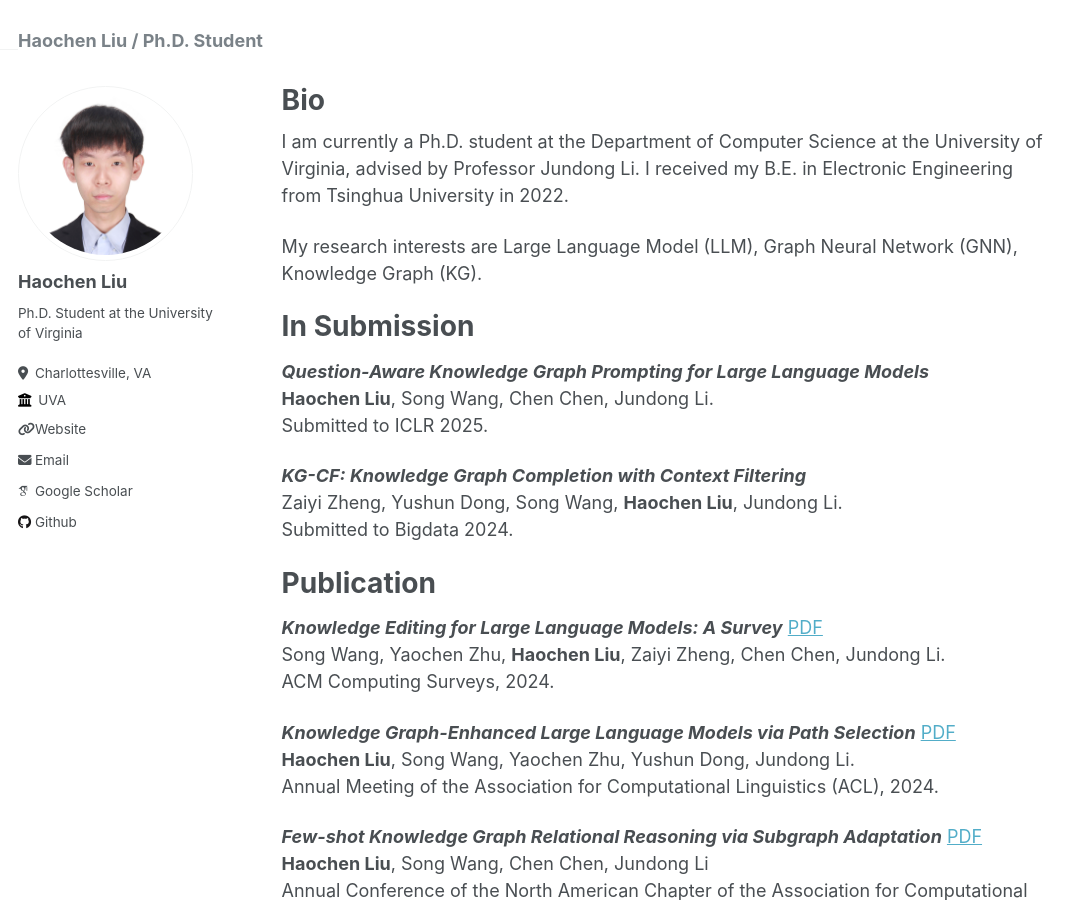
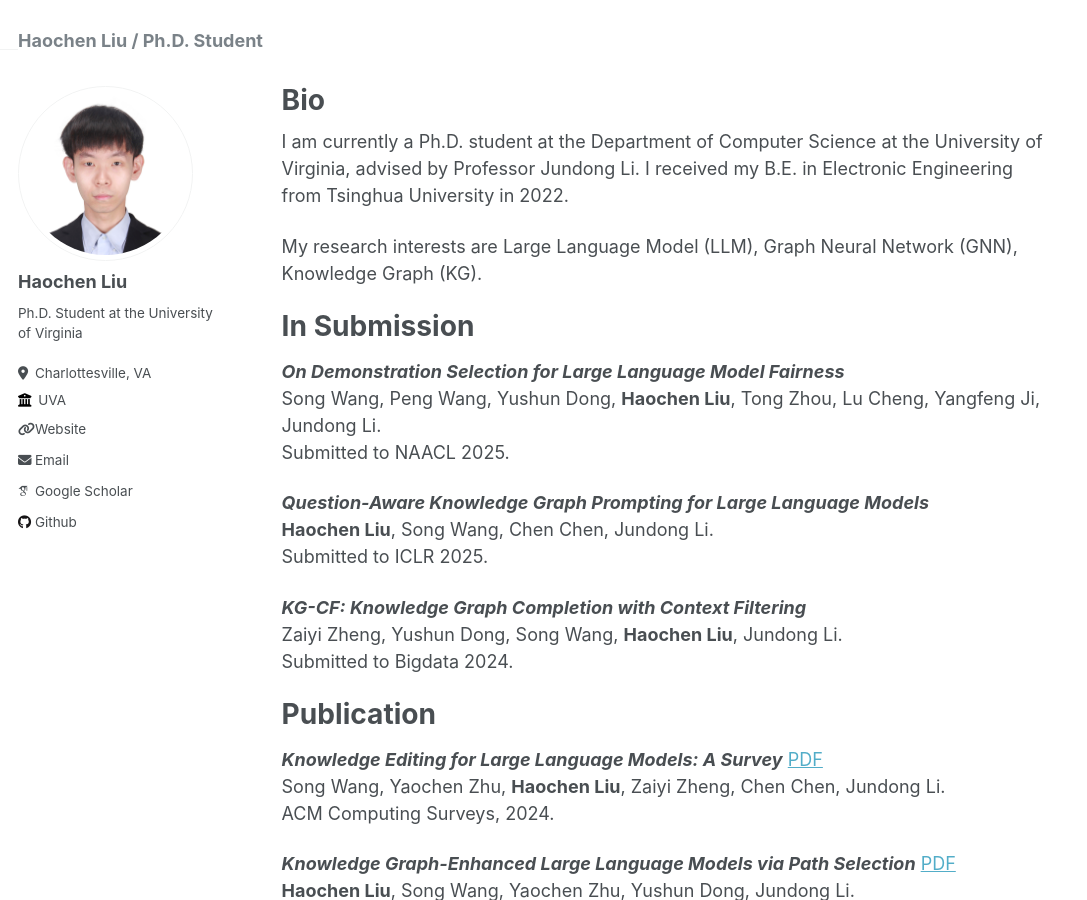
Before and after one commit to zhengzaiyi/zhengzaiyi.github.io, a Jekyll site: the page built from _pages/about.md, in a window 1280 px wide and 900 px high. Shown: the whole window, without its empty margins (0-1087 px from the left). Built offline with Jekyll 4.4.1, drawn with Linux system fonts in a browser that asks for light colours; some web fonts are replaced.

Commit message:
add info

```diff
--- a/_pages/about.md
+++ b/_pages/about.md
@@ -15,6 +15,10 @@ My research interests are Large Language Model (LLM), Graph Neural Network (GNN)
 
 In Submission
 ======
+
+***On Demonstration Selection for Large Language Model Fairness*** <br>
+Song Wang, Peng Wang, Yushun Dong, **Haochen Liu**, Tong Zhou, Lu Cheng, Yangfeng Ji, Jundong Li. <br>
+Submitted to NAACL 2025.
 
 ***Question-Aware Knowledge Graph Prompting for Large Language Models*** <br>
 **Haochen Liu**, Song Wang, Chen Chen, Jundong Li. <br>
```
